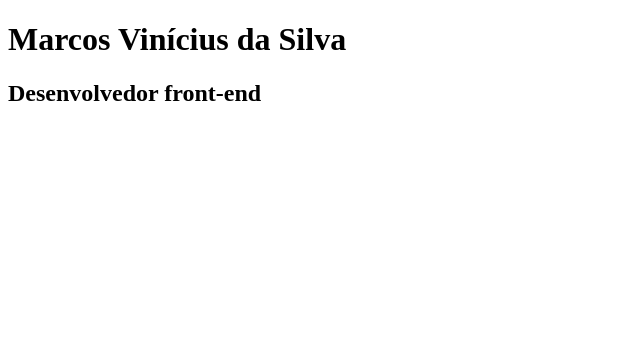
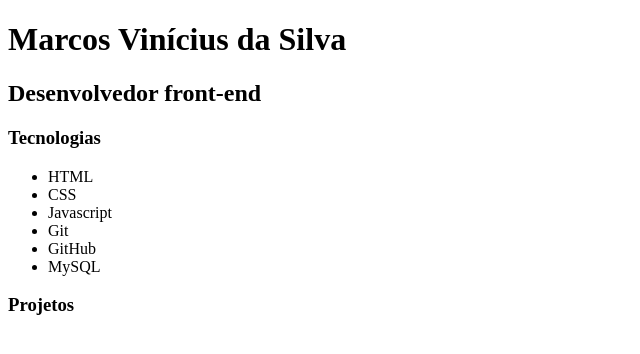
Before and after one commit to MargusVi/Portfolio, a plain HTML site: page index.html in a window 1280 px wide. Shown: the whole page, without its empty margins (0-640 px from the left). Drawn offline with Linux system fonts and the light colour scheme.

Commit message:
Criada estrutura padrão do portfólio

```diff
--- a/index.html
+++ b/index.html
@@ -8,5 +8,15 @@
 <body>
     <h1>Marcos Vinícius da Silva</h1>
     <h2>Desenvolvedor front-end</h2>
+    <h3>Tecnologias</h3>
+    <ul>
+        <li>HTML</li>
+        <li>CSS</li>
+        <li>Javascript</li>
+        <li>Git</li>
+        <li>GitHub</li>
+        <li>MySQL</li>
+    </ul>
+    <h3>Projetos</h3>
 </body>
 </html>
```
